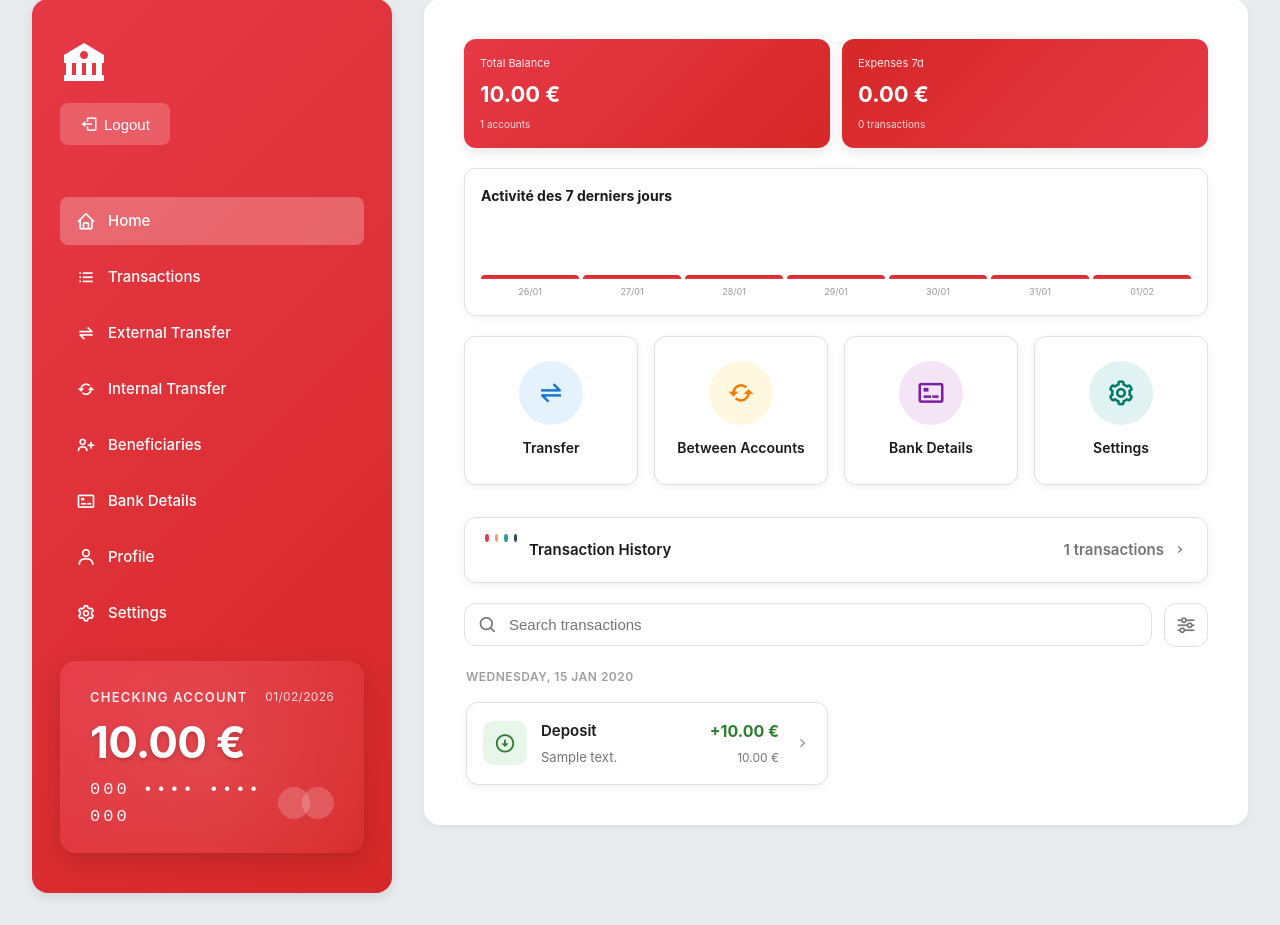
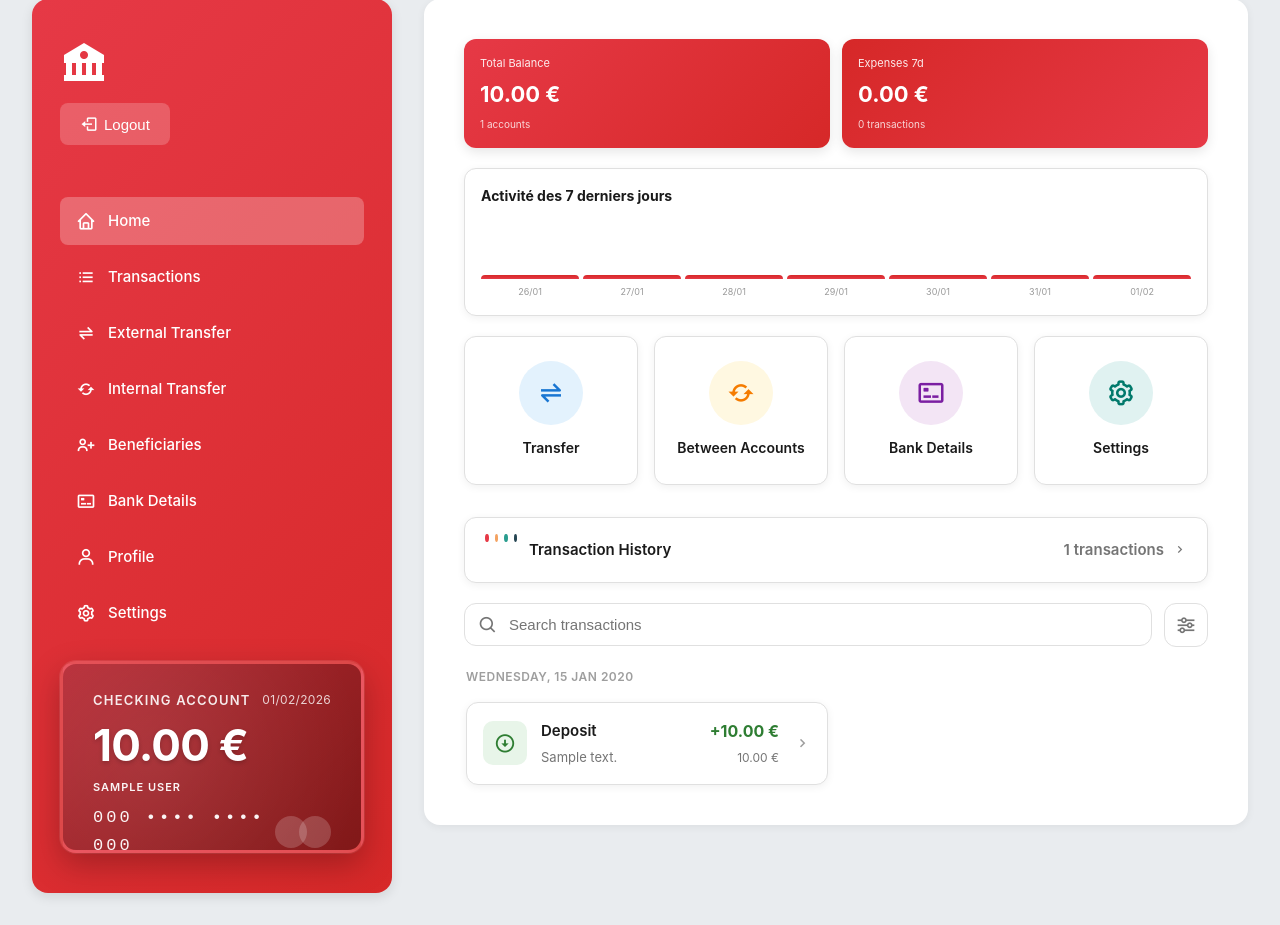
Before and after one commit to Chaka06/HEROKU_projet, a Django app: page / in a window 1280 px wide. Shown: the part 33-958 px from the top of the page. Run offline with Django 4.2, Linux system fonts and the light colour scheme; a user stored in the database is signed in; tables that the repository leaves empty hold one stand-in row (values such as "Sample post").

Commit message:
feat: carte bancaire améliorée avec bordure et nom utilisateur
- Bordure blanche épaisse autour de la carte (meilleur contraste)
- Ombre forte pour démarquer du background
- Nom du titulaire affiché sur la carte (en bas)
- Stats aux couleurs de la banque
- Logs améliorés pour email bénéficiaire
- Pattern subtil sur la carte

```diff
--- a/banking/templates/banking/dashboard.html
+++ b/banking/templates/banking/dashboard.html
@@ -120,31 +120,46 @@
         transform: translateY(-2px);
         box-shadow: var(--shadow-lg);
     }
-    /* Carte Bancaire Virtuelle - Couleurs de la banque */
+    /* Carte Bancaire Virtuelle - Couleurs banque avec overlay sombre */
     .virtual-card {
         background: linear-gradient(135deg, var(--primary-red) 0%, var(--primary-dark) 100%);
         border-radius: 16px;
         padding: 18px 20px;
         position: relative;
         overflow: hidden;
-        box-shadow: 0 8px 24px rgba(0, 0, 0, 0.15);
+        box-shadow: 0 12px 32px rgba(0, 0, 0, 0.25), 0 0 0 1px rgba(255,255,255,0.1);
         aspect-ratio: 1.586 / 1;
         max-width: 100%;
         display: flex;
         flex-direction: column;
         justify-content: space-between;
+        border: 3px solid rgba(255, 255, 255, 0.15);
     }
 
-    /* Pattern subtil sur la carte */
+    /* Overlay sombre pour contraste avec le background */
     .virtual-card::before {
         content: '';
         position: absolute;
+        top: 0;
+        left: 0;
+        right: 0;
+        bottom: 0;
+        background: linear-gradient(135deg, rgba(0,0,0,0.2) 0%, rgba(0,0,0,0.4) 100%);
+        pointer-events: none;
+        z-index: 1;
+    }
+
+    /* Pattern géométrique */
+    .virtual-card::after {
+        content: '';
+        position: absolute;
         top: -50%;
-        right: -50%;
+        right: -30%;
         width: 200%;
         height: 200%;
-        background: radial-gradient(circle, rgba(255,255,255,0.1) 0%, transparent 70%);
+        background: radial-gradient(circle, rgba(255,255,255,0.08) 0%, transparent 60%);
         pointer-events: none;
+        z-index: 1;
     }
 
     .card-header {
@@ -194,13 +209,27 @@
         text-shadow: 0 2px 4px rgba(0,0,0,0.2);
     }
 
-    /* Numéro de carte en bas */
+    /* Numéro de carte et nom en bas */
     .card-footer {
+        display: flex;
+        flex-direction: column;
+        gap: 8px;
+        position: relative;
+        z-index: 2;
+    }
+
+    .card-bottom-row {
         display: flex;
         justify-content: space-between;
         align-items: center;
-        position: relative;
-        z-index: 2;
+    }
+
+    .card-holder-name {
+        font-size: 11px;
+        font-weight: 600;
+        color: rgba(255, 255, 255, 0.95);
+        text-transform: uppercase;
+        letter-spacing: 1px;
     }
 
     .card-number {
@@ -775,12 +804,15 @@
         <div class="card-balance-amount">{{ primary_account.balance|floatformat:2 }} {{ primary_account.currency|currency_symbol }}</div>
     </div>
 
-    <!-- Numéro de carte masqué et logo en bas -->
+    <!-- Nom du titulaire et numéro de carte -->
     <div class="card-footer">
-        <div class="card-number">{{ primary_card.get_masked_number|slice:":19" }}</div>
-        <div class="network-circles">
-            <div class="network-circle"></div>
-            <div class="network-circle"></div>
+        <div class="card-holder-name">{{ user.get_full_name|upper|default:user.username|upper }}</div>
+        <div class="card-bottom-row">
+            <div class="card-number">{{ primary_card.get_masked_number|slice:":19" }}</div>
+            <div class="network-circles">
+                <div class="network-circle"></div>
+                <div class="network-circle"></div>
+            </div>
         </div>
     </div>
 </div>
--- a/banking/views.py
+++ b/banking/views.py
@@ -437,8 +437,13 @@ def transfer_view(request):
                         try:
                             from .email_service import send_transaction_email_to_beneficiary
                             send_transaction_email_to_beneficiary(trans, beneficiary_email, beneficiary_name)
+                            print(f"✅ Email bénéficiaire envoyé à {beneficiary_email}")
                         except Exception as e:
-                            print(f"Erreur envoi email bénéficiaire: {e}")
+                            print(f"❌ Erreur email bénéficiaire: {e}")
+                            import traceback
+                            traceback.print_exc()
+                    else:
+                        print(f"⚠️ Pas d'email bénéficiaire fourni")
 
                     messages.success(request, f'Virement de {amount}€ effectué avec succès vers {beneficiary_name}. Un email de confirmation vous a été envoyé.')
                     return redirect('banking:dashboard')
```
